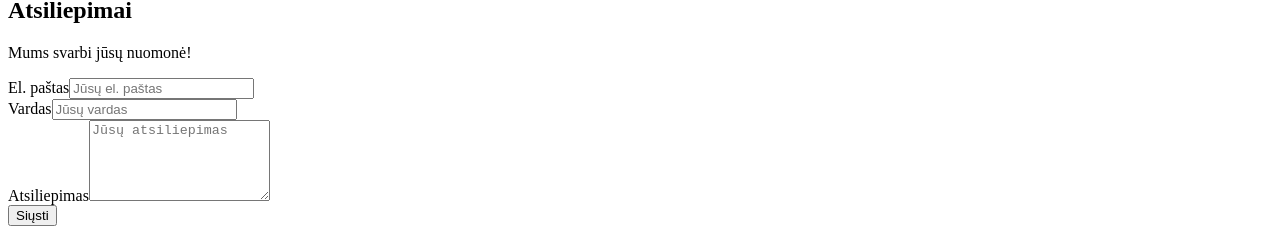
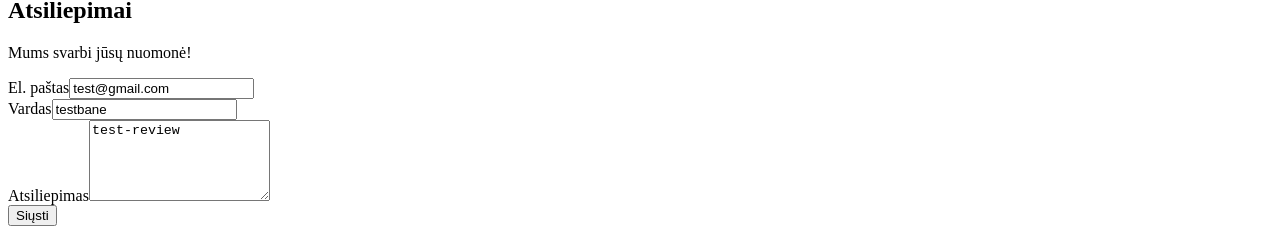
Before and after one commit to dainiusm07/pizza-grill, a Next.js app: page / in a window 1280 px wide. Shown: the part 490-739 px from the top of the page. Built offline with nearby package versions, Linux system fonts and the light colour scheme.

Commit message:
Review form submit implementation

```diff
--- a/common/constants.ts
+++ b/common/constants.ts
@@ -8,6 +8,8 @@ export const COMPANY_MAPS_LINK =
 export const COMPANY_PHONE_NUMBER = "(8-626) 99090";
 
 export const MENU_PDF_LINK = "http://www.africau.edu/images/default/sample.pdf";
+export const GOOGLE_SHEETS_EMAIL_SCRIPT_LINK =
+  "https://script.google.com/macros/s/AKfycbyqb8214jfPvDlzVEc9787RJgbl0BI7KLHCnfP0d54HgWh5RkWnbWr6SjkQTvdk3OD1/exec";
 
 // Page sections ids
 export const LANDING_SECTION_ID = "landing";
--- a/components/ReviewSection/ReviewSection.tsx
+++ b/components/ReviewSection/ReviewSection.tsx
@@ -1,5 +1,8 @@
-import React from "react";
-import { REVIEW_SECTION_ID } from "../../common/constants";
+import React, { useState } from "react";
+import {
+  GOOGLE_SHEETS_EMAIL_SCRIPT_LINK,
+  REVIEW_SECTION_ID,
+} from "../../common/constants";
 import { useMediaDown } from "../../hooks/useMediaDown.hook";
 import useVisibility from "../../hooks/useVisibility.hook";
 import Anchor from "../Anchor/Anchor";
@@ -12,6 +15,25 @@ import TextField from "../TextField/TextField";
 const ReviewSection: React.FC = () => {
   const isSmDown = useMediaDown("sm");
   const [isSectionVisible, ref] = useVisibility(30);
+
+  const [email, setEmail] = useState("test@gmail.com");
+  const [name, setName] = useState("testbane");
+  const [review, setReview] = useState("test-review");
+
+  const handleFormSubmit = async (e: React.FormEvent<HTMLFormElement>) => {
+    e.preventDefault();
+
+    const formData = new FormData();
+
+    formData.append("email", email);
+    formData.append("name", name);
+    formData.append("review", review);
+
+    await fetch(GOOGLE_SHEETS_EMAIL_SCRIPT_LINK, {
+      method: "post",
+      body: formData,
+    });
+  };
 
   const background = (
     <AppImage
@@ -34,17 +56,27 @@ const ReviewSection: React.FC = () => {
             <SectionTitle>Atsiliepimai</SectionTitle>
             <p className="mt-2 text-lg">Mums svarbi jūsų nuomonė!</p>
           </div>
-          <form className="max-w-xl mx-auto w-full mt-16 px-3 sm:px-7">
+          <form
+            className="max-w-xl mx-auto w-full mt-16 px-3 sm:px-7"
+            method="POST"
+            onSubmit={handleFormSubmit}
+          >
             <TextField
               label="El. paštas"
               placeholder="Jūsų el. paštas"
               type="email"
+              name="email"
+              value={email}
+              onChange={setEmail}
             />
             <TextField
               label="Vardas"
               className="mt-3"
               placeholder="Jūsų vardas"
+              name="name"
               type="text"
+              value={name}
+              onChange={setName}
             />
             <TextField
               label="Atsiliepimas"
@@ -52,6 +84,9 @@ const ReviewSection: React.FC = () => {
               multiline
               placeholder="Jūsų atsiliepimas"
               type="text"
+              name="review"
+              value={review}
+              onChange={setReview}
             />
             <div className="mt-4 text-right">
               <Button>Siųsti</Button>
```
